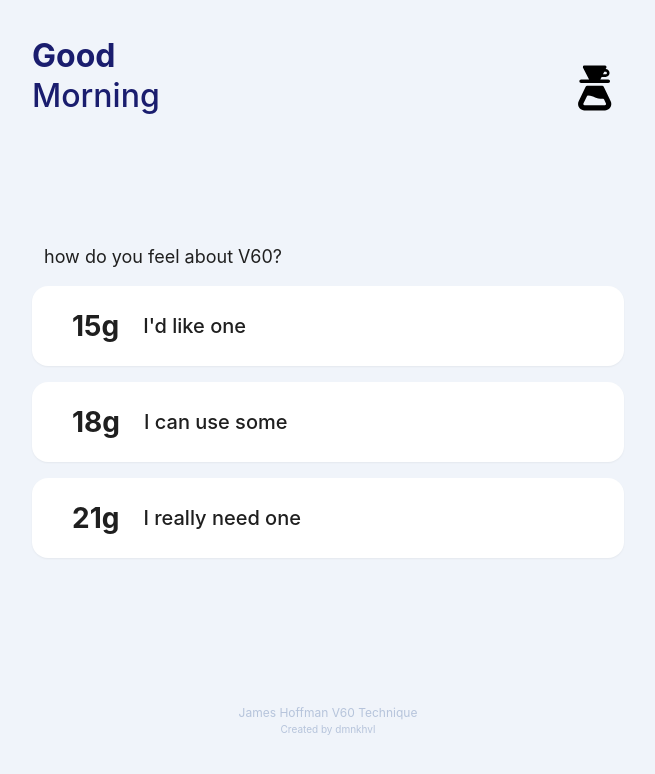
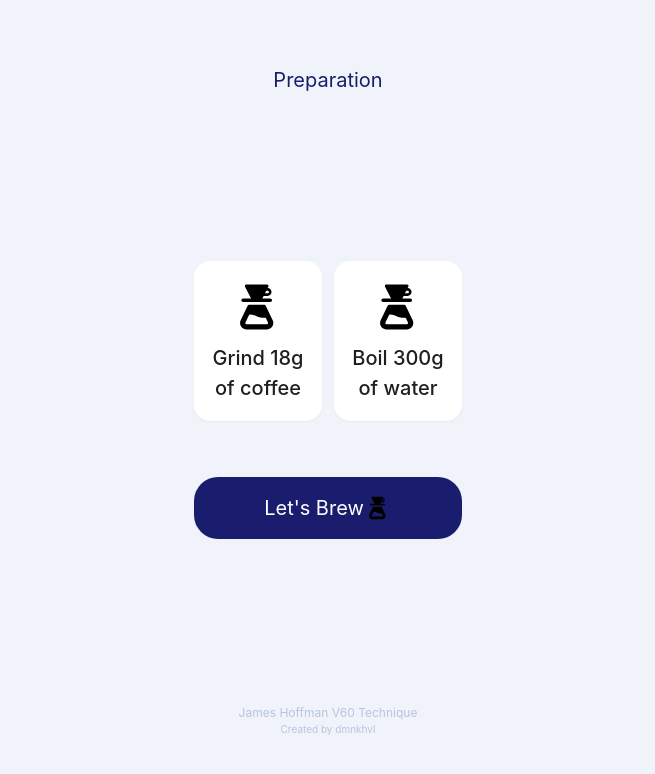
Before and after one commit to dmnkhvl/PerfectCup, a React (Create React App) app: page /preparation in a window 1280 px wide. Shown: the top 774 px of the page, without its empty margins (312-967 px from the left). Built offline with nearby package versions, Linux system fonts and the light colour scheme; the HTML template or start-up script is replaced by a standard one; a web font is replaced by a local one.

Commit message:
Created second page and moved Footer to component

```diff
--- a/src/App.js
+++ b/src/App.js
@@ -1,10 +1,12 @@
 import React from 'react';
 import Home from './pages/Home';
+import Preparation from './pages/Preparation';
 
 function App() {
   return (
     <div className="App">
-      <Home></Home>
+      <Preparation></Preparation>
+      {/* <Home></Home> */}
     </div>
   );
 }
--- /dev/null
+++ b/src/components/Footer.jsx
@@ -0,0 +1,26 @@
+function Footer() {
+  return (
+    <footer className="h-[20vh] flex justify-center items-center">
+      <div className="flex flex-col items-center text-gray">
+        <a
+          href="https://youtu.be/1oB1oDrDkHM"
+          target="_blank"
+          className="text-small"
+          rel="noreferrer"
+        >
+          James Hoffman V60 Technique
+        </a>
+        <a
+          href="https://dmnkhvl.eu/"
+          target="_blank"
+          className="text-xsmall"
+          rel="noreferrer"
+        >
+          Created by dmnkhvl
+        </a>
+      </div>
+    </footer>
+  );
+}
+
+export default Footer;
--- a/src/components/Options.jsx
+++ b/src/components/Options.jsx
@@ -1,6 +1,12 @@
 import React, { useState } from 'react';
 
 export default function Options() {
+  const [skuska, setSkuska] = useState(0);
+
+  const handleSkuska = () => {
+    setSkuska();
+  };
+
   return (
     <main className="px-6 h-[60vh] flex flex-col justify-center">
       <p className="ml-3 text-smTitle font-normal">
--- a/src/pages/Home.jsx
+++ b/src/pages/Home.jsx
@@ -1,6 +1,7 @@
 import React from 'react';
 import v60 from '../assets/v60.svg';
 import Options from '../components/Options';
+import Footer from '../components/Footer';
 
 export const Greeting = () => {
   var today = new Date();
@@ -33,26 +34,7 @@
         <section>
           <Options />
         </section>
-        <footer className="h-[20vh] flex justify-center items-center">
-          <div className="flex flex-col items-center text-gray">
-            <a
-              href="https://youtu.be/1oB1oDrDkHM"
-              target="_blank"
-              className="text-small"
-              rel="noreferrer"
-            >
-              James Hoffman V60 Technique
-            </a>
-            <a
-              href="https://dmnkhvl.eu/"
-              target="_blank"
-              className="text-xsmall"
-              rel="noreferrer"
-            >
-              Created by dmnkhvl
-            </a>
-          </div>
-        </footer>
+        <Footer />
       </div>
     </div>
   );
--- /dev/null
+++ b/src/pages/Preparation.jsx
@@ -0,0 +1,45 @@
+import React from 'react';
+import v60 from '../assets/v60.svg';
+import Footer from '../components/Footer';
+
+function Preparation() {
+  return (
+    <div className="bg-lightGray text-black text-base h-screen">
+      <div className="mx-auto max-w-screen-sm">
+        <div className="flex flex-col items-center">
+          <div className="flex h-[20vh] justify-center items-center">
+            <h3 className="text-primary text-big"> Preparation</h3>
+          </div>
+          <div className="flex flex-col justify-center h-[60vh]">
+            <div className="flex justify-center gap-3">
+              <div className="flex flex-col justify-center bg-white h-40 w-32 rounded-2xl shadow-sm ">
+                <img src={v60} className=" h-14 " alt="" />
+                <p className="text-black text-big text-center font-medium mt-2 px-4">
+                  Grind 18g of coffee
+                </p>
+              </div>
+              <div className="flex flex-col justify-center bg-white h-40 w-32 rounded-2xl shadow-sm ">
+                <img src={v60} className=" h-14 " alt="" />
+                <p className="text-black text-big text-center font-medium mt-2 px-4">
+                  Boil 300g of water
+                </p>
+              </div>
+            </div>
+            <div className="">
+              <a
+                href="https://nekocalc.com/px-to-rem-converter"
+                className="flex justify-center items-center mt-14 px-12 py-4 text-white text-big bg-primary rounded-3xl"
+              >
+                Let's Brew
+                <img src={v60} className="h-7" alt="v60icon" />
+              </a>
+            </div>
+          </div>
+          <Footer />
+        </div>
+      </div>
+    </div>
+  );
+}
+
+export default Preparation;
--- a/tailwind.config.js
+++ b/tailwind.config.js
@@ -19,6 +19,7 @@
         lgTitle: '2rem',
         mdTitle: '1.75rem',
         smTitle: '1.125rem',
+        extra: '1.5rem',
         big: '1.25rem',
         base: '0.813rem',
         small: '0.75rem',
```
